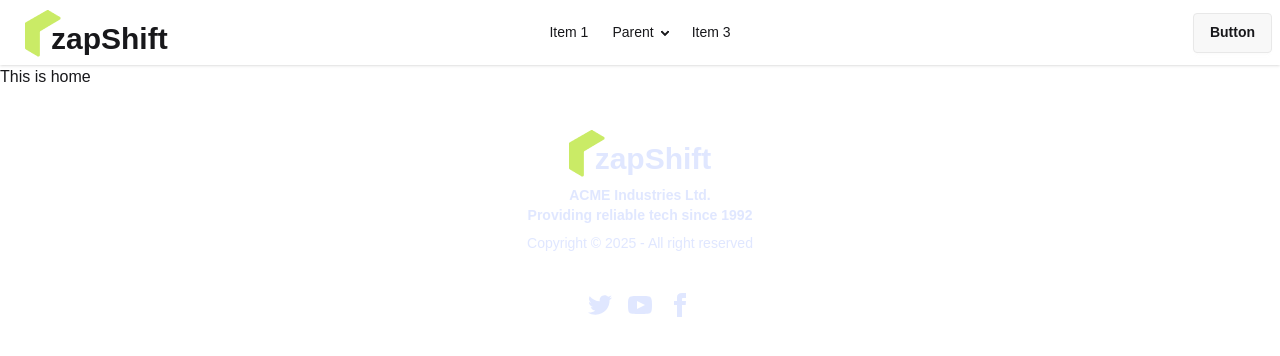
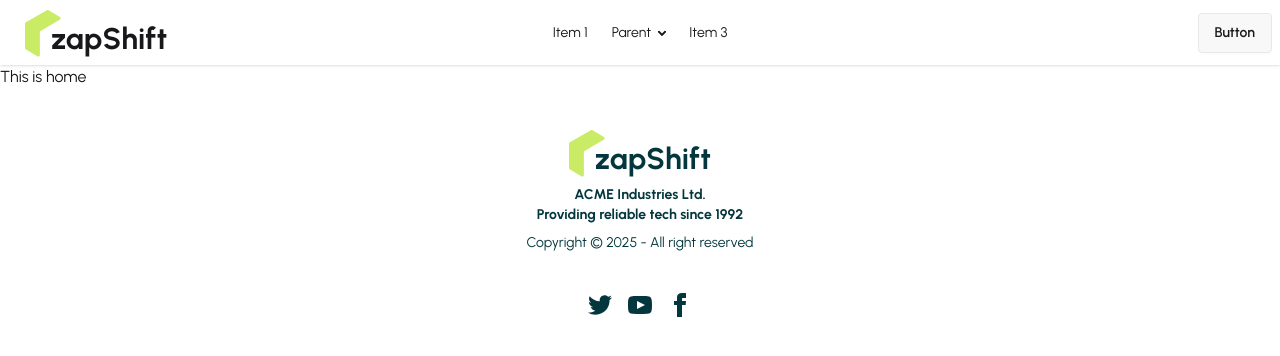
Before and after one commit to khaled-40/zap-shift, a React (Vite) app: page / in a window 1280 px wide. Shown: the top 356 px of the page. Built offline with nearby package versions, Linux system fonts and the light colour scheme.

Commit message:
set up the themes for the project

```diff
--- a/src/App.css
+++ b/src/App.css
@@ -1,6 +1,17 @@
+@import url('https://fonts.googleapis.com/css2?family=Urbanist:ital,wght@0,100..900;1,100..900&display=swap');
 @import "tailwindcss";
-@plugin "daisyui";
-@import url('https://fonts.googleapis.com/css2?family=Urbanist:ital,wght@0,100..900;1,100..900&display=swap');
+
+@plugin "daisyui" {
+    themes: light --default;
+}
+
+
+@plugin "daisyui/theme" {
+    name: "light";
+    default: true;
+    --color-primary: #CAEB66;
+    --color-secondary: #03373D;
+}
 
 body {
     font-family: "Urbanist", sans-serif;
--- a/src/Layout/RootLayout.jsx
+++ b/src/Layout/RootLayout.jsx
@@ -5,7 +5,7 @@ import Footer from '../Pages/Shared/Footer';
 
 const RootLayout = () => {
     return (
-        <div>
+        <div className='max-w-7xl mx-auto'>
             <Navbar></Navbar>
             <Outlet></Outlet>
             <Footer></Footer>
--- a/src/Pages/Shared/Footer.jsx
+++ b/src/Pages/Shared/Footer.jsx
@@ -3,7 +3,7 @@ import Logo from '../../Components/Logo';
 
 const Footer = () => {
     return (
-        <footer className="footer footer-horizontal footer-center  text-primary-content p-10">
+        <footer className="footer footer-horizontal footer-center  text-secondary p-10">
             <aside>
                 <Logo></Logo>
                 <p className="font-bold">
```
